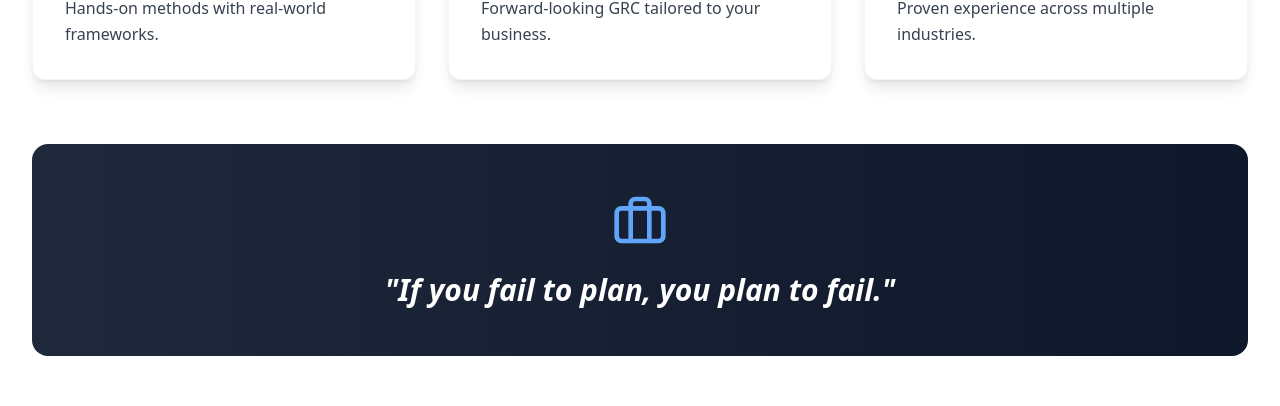
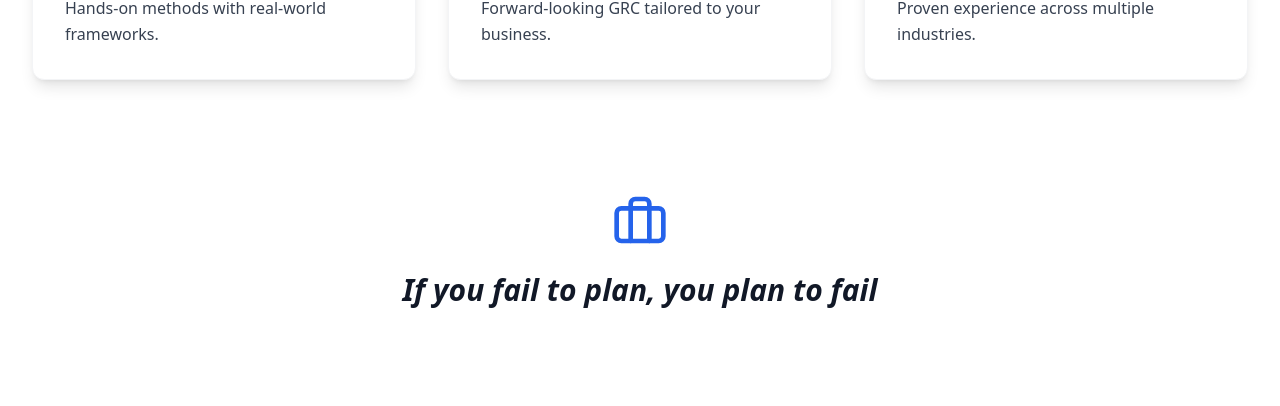
Before and after one commit to Udohekere/Assurance, a React (Vite) app: page / in a window 1280 px wide. Shown: the part 2653-3059 px from the top of the page. Built offline with nearby package versions, Linux system fonts and the light colour scheme.

Commit message:
Updated About.tsx

```diff
--- a/src/components/About.tsx
+++ b/src/components/About.tsx
@@ -50,10 +50,10 @@ export default function About() {
           </div>
         </div>
 
-        <div className="bg-gradient-to-r from-slate-800 to-slate-900 rounded-2xl p-12 text-white text-center">
-          <Briefcase className="mx-auto mb-6 text-blue-400" size={56} />
-          <p className="text-3xl font-bold italic">
-            "If you fail to plan, you plan to fail."
+        <div className="bg-white rounded-2xl p-12 text-center">
+          <Briefcase className="mx-auto mb-6 text-blue-600" size={56} />
+          <p className="text-3xl font-bold italic text-gray-900">
+            If you fail to plan, you plan to fail
           </p>
         </div>
       </div>
```
